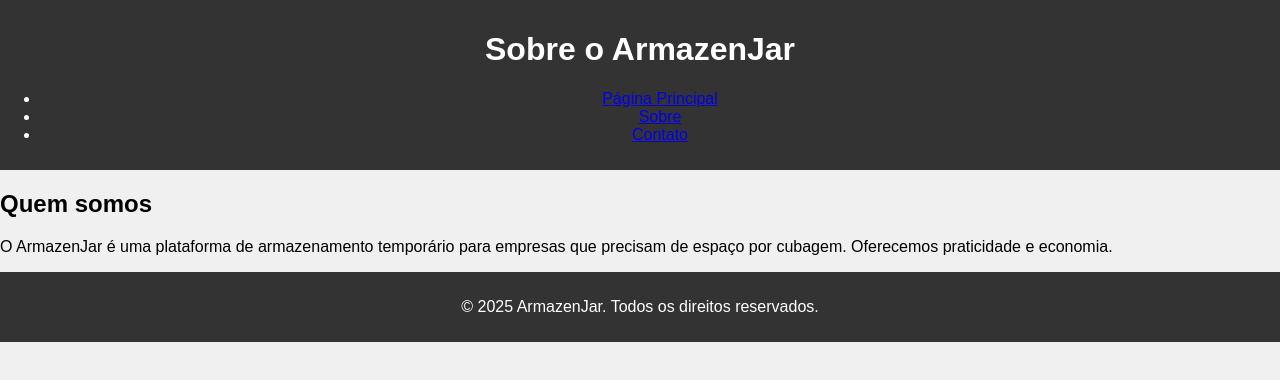
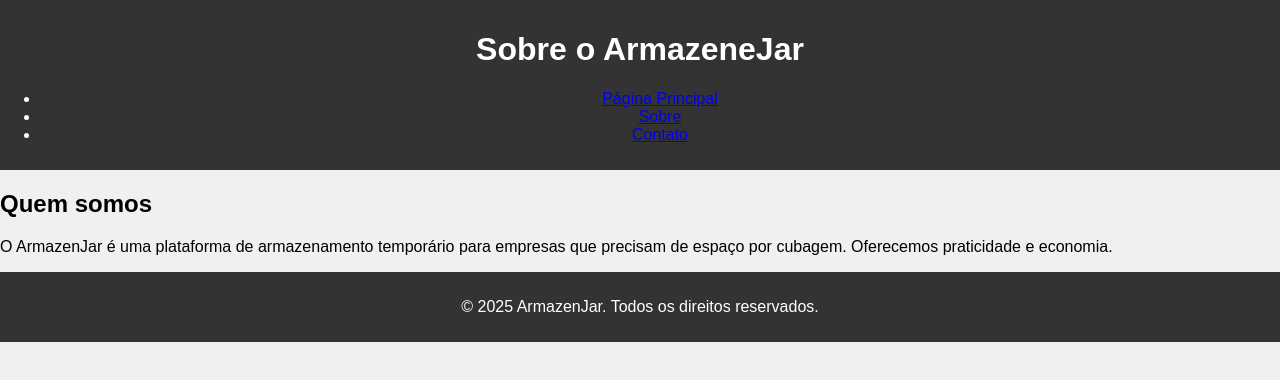
Before and after one commit to Fernan-Li/armazeneja-site, a plain HTML site: page sobre.html in a window 1280 px wide. Drawn offline with Linux system fonts and the light colour scheme.

Commit message:
Update sobre.html

```diff
--- a/sobre.html
+++ b/sobre.html
@@ -9,7 +9,7 @@
 </head>
 <body>
     <header>
-        <h1>Sobre o ArmazenJar</h1>
+        <h1>Sobre o ArmazeneJar</h1>
         <nav>
             <ul>
                 <li><a href="index.html">Página Principal</a></li>
```
